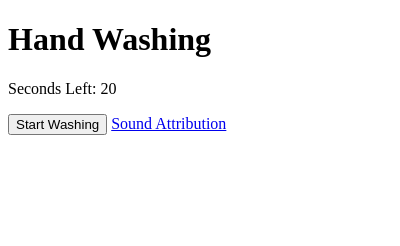
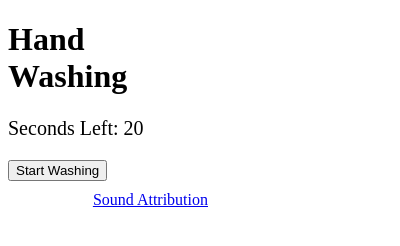
Before and after one commit to phptuts/chrome-extension-handwashing, a browser extension: page popup.html in a window 400 px wide. Drawn offline with Linux system fonts and the light colour scheme.

Commit message:
adding some styles

```diff
--- a/popup.html
+++ b/popup.html
@@ -3,6 +3,21 @@
   <head>
     <meta charset="UTF-8" />
     <title>Wash Your Hands</title>
+    <style>
+      body {
+        width: 200px;
+      }
+      p {
+        font-size: 20px;
+      }
+      button {
+        display: block;
+      }
+      a {
+        float: right;
+        margin-top: 10px;
+      }
+    </style>
   </head>
   <body>
     <h1>Hand Washing</h1>
```
